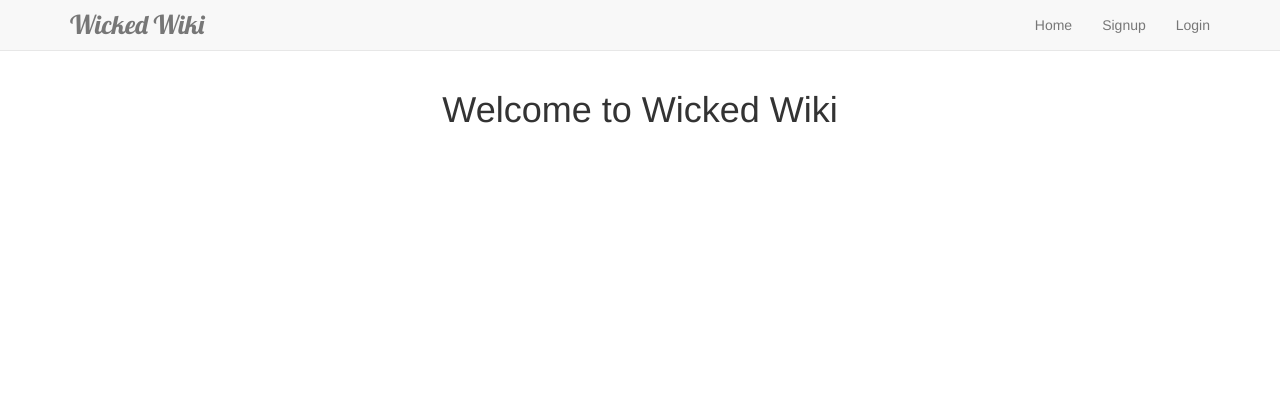
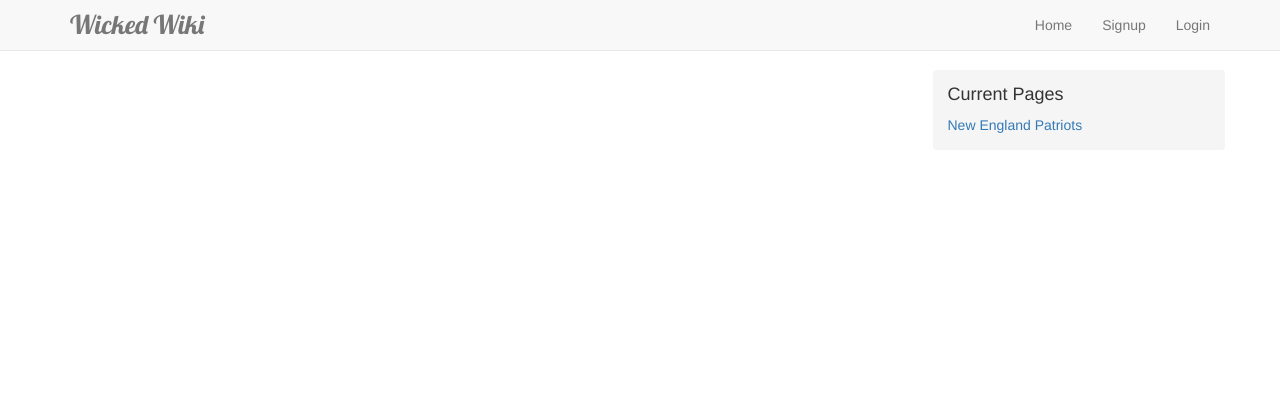
Before and after one commit to joelcolucci/wiki-site, a Python web app: template templates/page.html in a window 1280 px wide. Shown: the top 420 px of the page. Run offline with Jinja, Linux system fonts and the light colour scheme; the template is opened without the code that fills it, so the values that code supplies are empty.

Commit message:
Added sidebar and blog styles from bootstrap

```diff
--- a/static/style.css
+++ b/static/style.css
@@ -9,3 +9,109 @@ body {
 	font-family: 'Lobster', cursive;
 	font-size: 26px;
 }
+
+
+/*------------- Source: http://getbootstrap.com/examples/blog/# ----*/
+h1, .h1,
+h2, .h2,
+h3, .h3,
+h4, .h4,
+h5, .h5,
+h6, .h6 {
+  margin-top: 0;
+  font-family: "Helvetica Neue", Helvetica, Arial, sans-serif;
+  font-weight: normal;
+  color: #333;
+}
+
+
+/*
+ * Blog name and description
+ */
+
+.blog-header {
+  padding-top: 20px;
+  padding-bottom: 20px;
+}
+.blog-title {
+  margin-top: 30px;
+  margin-bottom: 0;
+  font-size: 60px;
+  font-weight: normal;
+}
+.blog-description {
+  font-size: 20px;
+  color: #999;
+}
+
+
+/*
+ * Main column and sidebar layout
+ */
+
+.blog-main {
+  font-size: 18px;
+  line-height: 1.5;
+}
+
+/* Sidebar modules for boxing content */
+.sidebar-module {
+  padding: 15px;
+  margin: 0 -15px 15px;
+}
+.sidebar-module-inset {
+  padding: 15px;
+  background-color: #f5f5f5;
+  border-radius: 4px;
+}
+.sidebar-module-inset p:last-child,
+.sidebar-module-inset ul:last-child,
+.sidebar-module-inset ol:last-child {
+  margin-bottom: 0;
+}
+
+
+/* Pagination */
+.pager {
+  margin-bottom: 60px;
+  text-align: left;
+}
+.pager > li > a {
+  width: 140px;
+  padding: 10px 20px;
+  text-align: center;
+  border-radius: 30px;
+}
+
+
+/*
+ * Blog posts
+ */
+
+.blog-post {
+  margin-bottom: 60px;
+}
+.blog-post-title {
+  margin-bottom: 5px;
+  font-size: 40px;
+}
+.blog-post-meta {
+  margin-bottom: 20px;
+  color: #999;
+}
+
+
+/*
+ * Footer
+ */
+
+.blog-footer {
+  padding: 40px 0;
+  color: #999;
+  text-align: center;
+  background-color: #f9f9f9;
+  border-top: 1px solid #e5e5e5;
+}
+.blog-footer p:last-child {
+  margin-bottom: 0;
+}
--- a/templates/page.html
+++ b/templates/page.html
@@ -2,8 +2,14 @@
 {% block content %}
 
 <div class="row">
-  <div class="col-md-12">
+  <div class="col-md-8 blog-main">
 	 {{content|safe}}
+  </div>
+  <div class="col-md-3 col-md-offset-1 blog-sidebar">
+    <div class="sidebar-module sidebar-module-inset">
+      <h4>Current Pages</h4>
+      <a href="#">New England Patriots</a>
+    </div>
   </div>
 </div>
 
--- a/templates/template.html
+++ b/templates/template.html
@@ -61,12 +61,6 @@
 					<hr>
 				</div>
 			</div>
-		{% else %}
-			<div class="row">
-				<div class="col-md-12 text-center">
-					<h1>Welcome to Wicked Wiki</h1>
-				</div>
-			</div>
 		{% endif %}
 	</div>
 	<div class="container">
```
